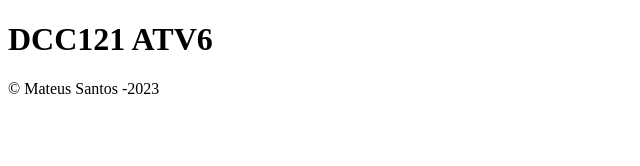
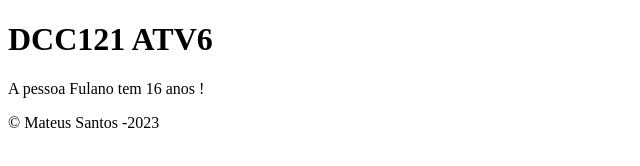
Before and after one commit to ufjf-dcc121/ufjf-dcc121-2023-1-atv6-MateusNascimentoSantos, a plain HTML site: page index.html in a window 1280 px wide. Shown: the whole page, without its empty margins (0-640 px from the left). Drawn offline with Linux system fonts and the light colour scheme.

Commit message:
altera conteudo de js

```diff
--- a/index.html
+++ b/index.html
@@ -14,7 +14,9 @@
     </header>
 
     <main>
-
+            <p id="saida">
+                A pessoa NOME tem x anos !
+            </p>
     </main>
 
 
@@ -27,13 +29,18 @@
         let pessoa;
         pessoa = {
             id: 1,
-            nome: 'Fulanoo',
+            nome: 'Fulano',
             idade: 15,
             envelhecer: function()
              { this.idade++;}
         };
+
         pessoa.envelhecer();
         console.log(pessoa);
+        const p = document.getElementById('saida');
+        console.log(p);
+
+        p.innerText= `A pessoa ${pessoa.nome} tem ${pessoa.idade} anos !`;
 
     </script>
 </body>
```
